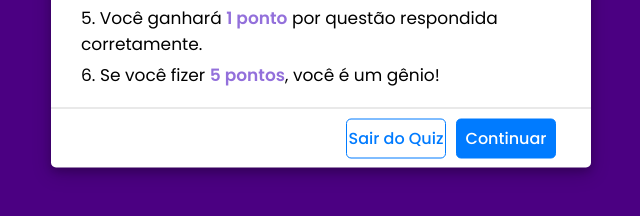
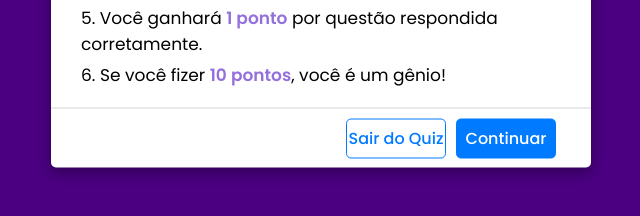
Before and after one commit to karolpombal/quizz, a plain HTML site: page index.html in a window 1280 px wide. Both pictures are taken after a click on the button "Começar!". Shown: the part 442-658 px from the top of the page, 319-959 px from the left. Drawn offline with Linux system fonts and the light colour scheme.

Commit message:
Update index.html

```diff
--- a/index.html
+++ b/index.html
@@ -22,7 +22,7 @@
             <div class="info">3. Você não poderá selecionar a alternativa após o tempo terminar.</div>
             <div class="info">4. Você não poderá sair do Quiz até terminar.</div>
             <div class="info">5. Você ganhará <span>1 ponto</span> por questão respondida corretamente.</div>
-            <div class="info">6. Se você fizer <span>5 pontos</span>, você é um gênio!</div>
+            <div class="info">6. Se você fizer <span>10 pontos</span>, você é um gênio!</div>
         </div>
         <div class="buttons">
             <button class="quit">Sair do Quiz</button>
```
